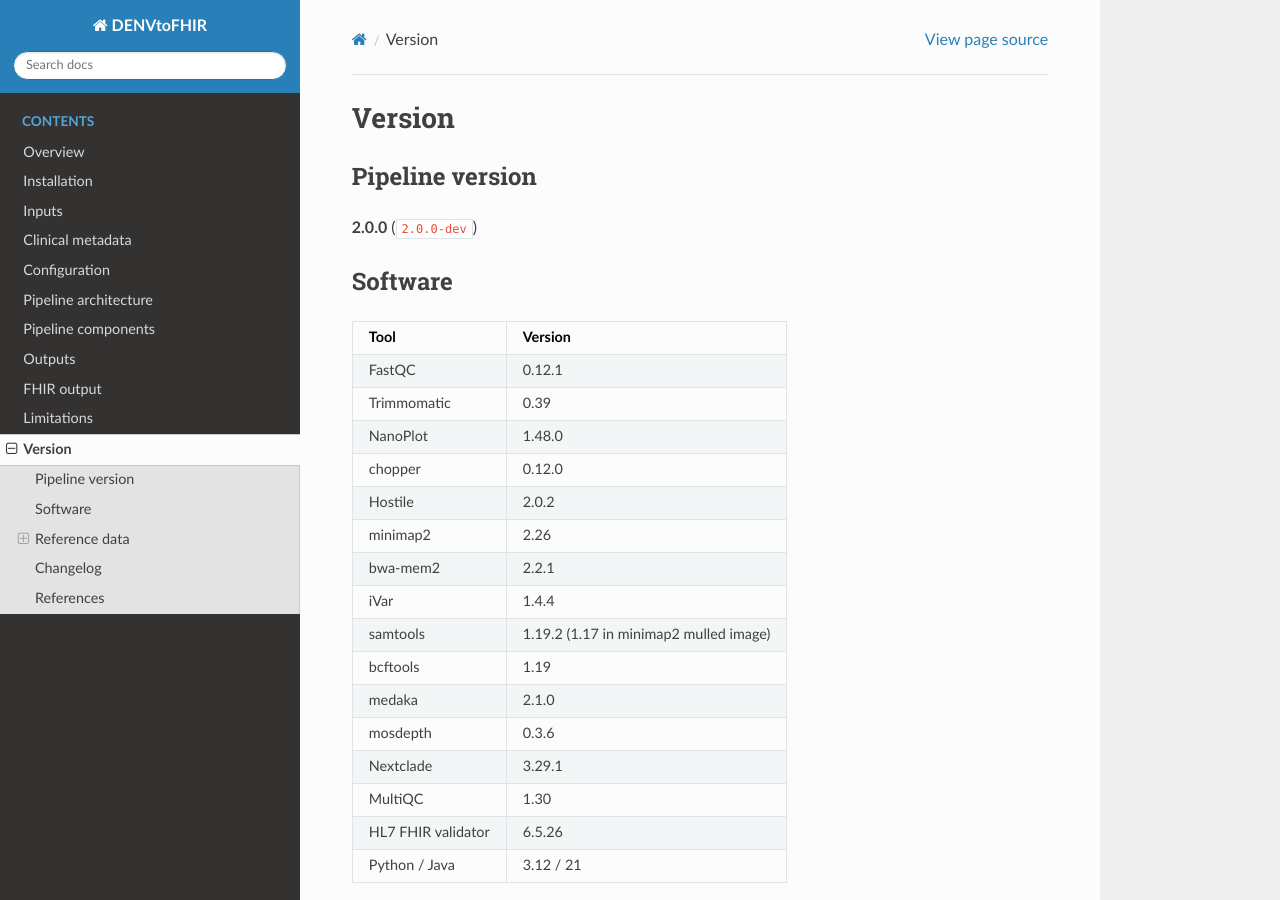
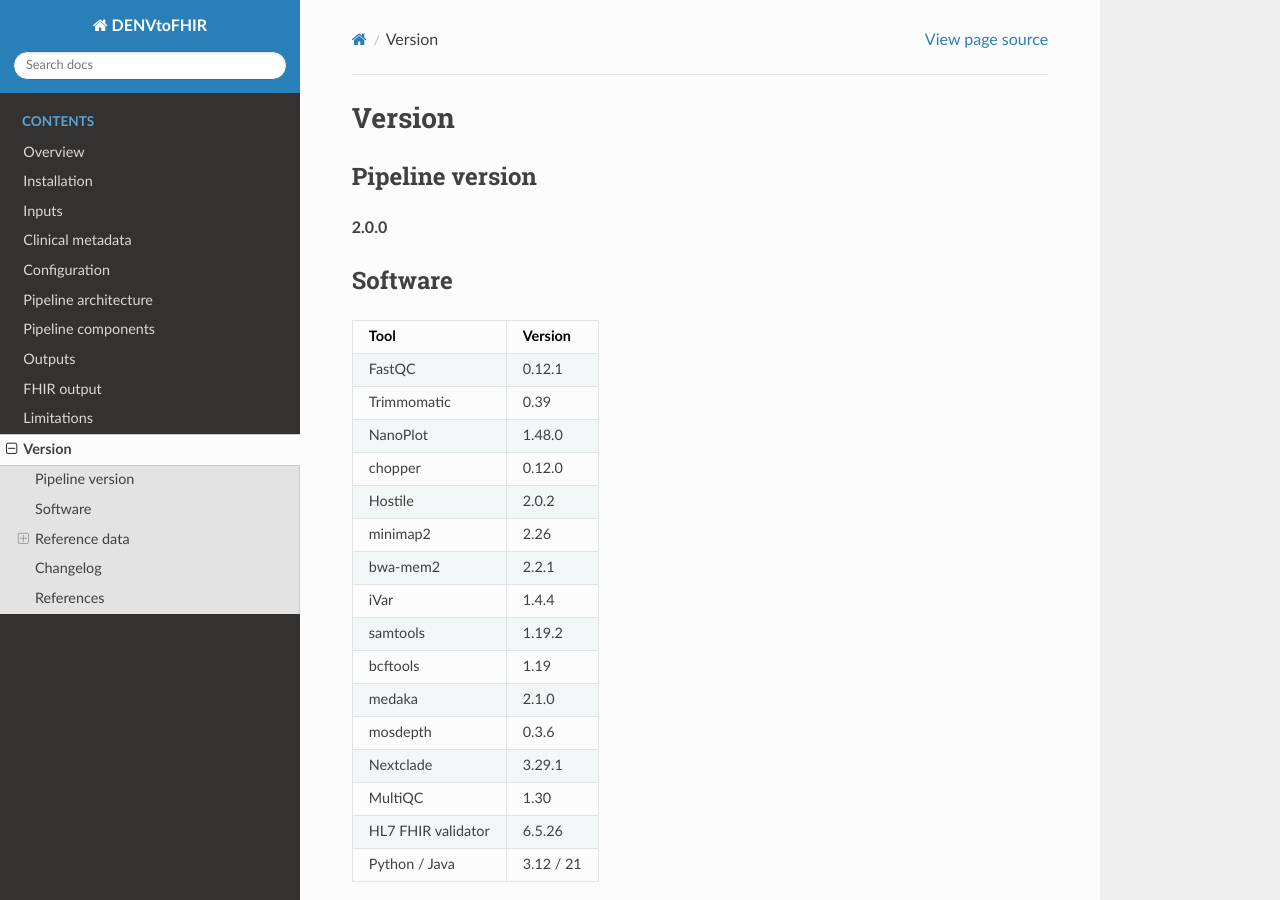
Before and after one commit to robind1/DENV-pipeline-docs, a Sphinx documentation site: the page built from docs/source/version.md, in a window 1280 px wide and 900 px high. Built offline with Sphinx 7.4.7 and the Read the Docs theme 3.1.0, drawn with Linux system fonts in a browser that asks for light colours.

Commit message:
Update version.md

```diff
--- a/docs/source/version.md
+++ b/docs/source/version.md
@@ -2,7 +2,7 @@
 
 ## Pipeline version
 
-**2.0.0** (`2.0.0-dev`)
+**2.0.0**
 
 ## Software
 
@@ -16,7 +16,7 @@
 | minimap2 | 2.26 |
 | bwa-mem2 | 2.2.1 |
 | iVar | 1.4.4 |
-| samtools | 1.19.2 (1.17 in minimap2 mulled image) |
+| samtools | 1.19.2 |
 | bcftools | 1.19 |
 | medaka | 2.1.0 |
 | mosdepth | 0.3.6 |
```
